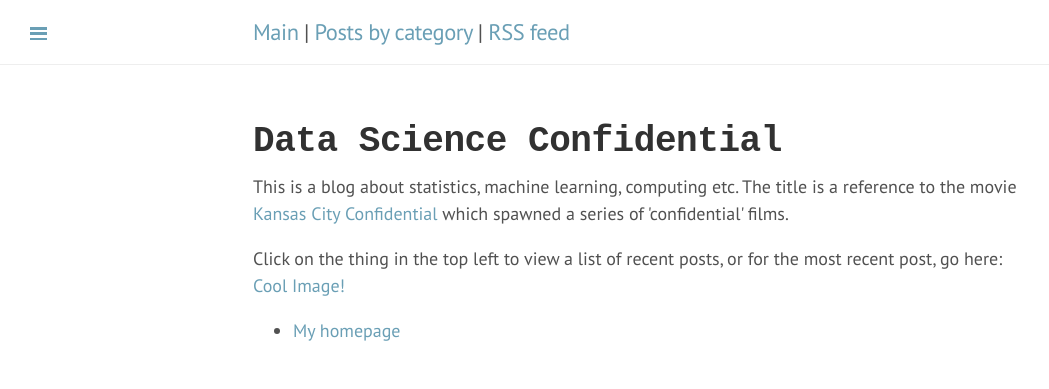
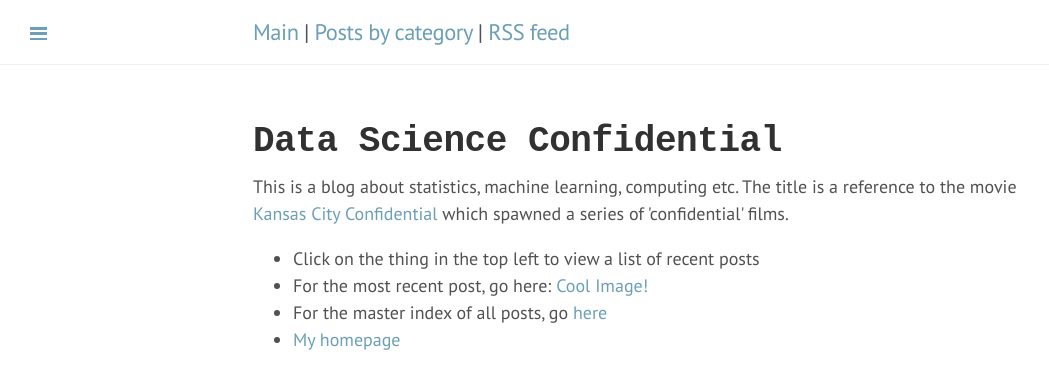
Before and after one commit to datascienceconfidential/datascienceconfidential.github.io, a Jekyll site: the page built from index.html, in a window 1280 px wide. Shown: the top 389 px of the page, without its empty margins (0-1049 px from the left). Built offline with Jekyll 4.4.1, drawn with Linux system fonts in a browser that asks for light colours.

Commit message:
Rearranged some of the stuff

```diff
--- a/index.html
+++ b/index.html
@@ -9,14 +9,12 @@ title: Data Science Confidential
 	a series of 'confidential' films.
 </div><!-- /.blurb -->
 
-        <p>Click on the thing in the top left to view a list of recent posts, or for the most recent post, go here:
-	{% assign post = site.posts.first %}
-	{% if post.title %}
+	<ul>
+		<li>Click on the thing in the top left to view a list of recent posts
+		<li>For the most recent post, go here: {% assign post = site.posts.first %}{% if post.title %}
             <a href="{{ root_url }}{{ post.url }}">{{ post.title }}</a>
         {% endif %}
-	</p>
-
-	<ul>
+		<li>For the master index of all posts, go <a href="{{site.baseurl}}/blog/index.html">here</a>
 		<li><a href="https://rtrvale.github.io" target=new>My homepage</a>
 	</ul>
 
```
